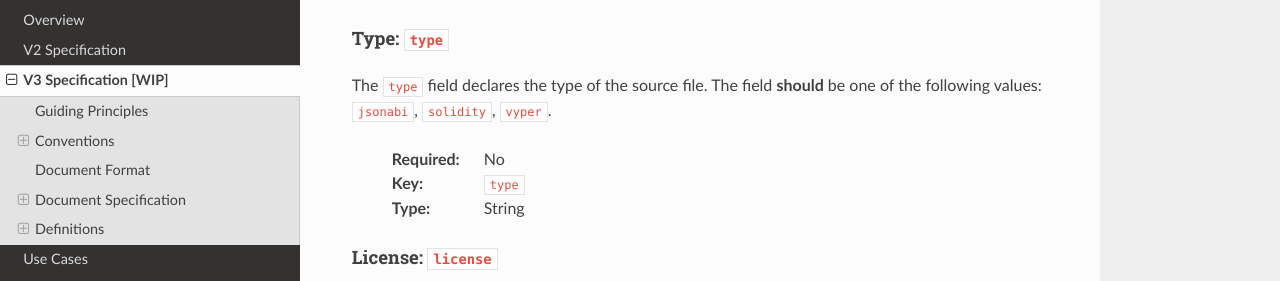
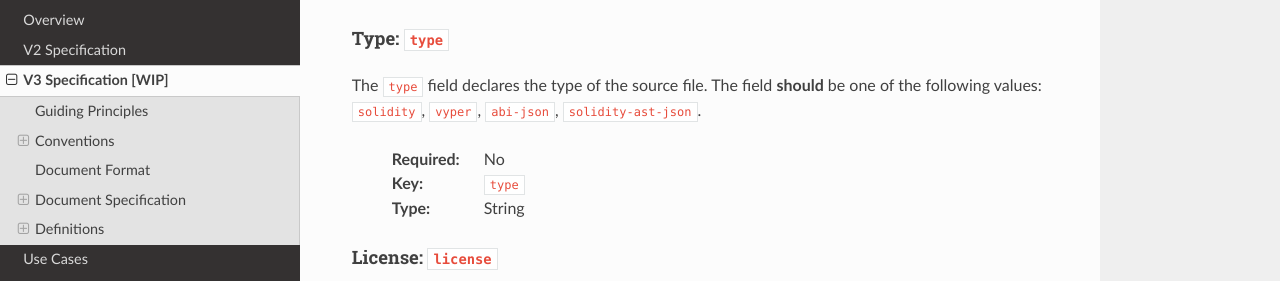
Before and after one commit to ethpm/ethpm-spec, a Sphinx documentation site: the page built from docs/source/v3-package-spec.rst, in a window 1280 px wide and 900 px high, scrolled down 10686 px. Shown: the part 157-438 px from the top of the window. Built offline with Sphinx 7.4.7 and the Read the Docs theme 2.0.0, drawn with Linux system fonts in a browser that asks for light colours; the version number is read from the project's files by our own code.

Commit message:
Update list of suggested source types

```diff
--- a/docs/source/v3-package-spec.rst
+++ b/docs/source/v3-package-spec.rst
@@ -575,7 +575,7 @@ Type: ``type``
 ^^^^^^^^^^^^^^
 
 The ``type`` field declares the type of the source file. The field **should** be one
-of the following values: ``jsonabi``, ``solidity``, ``vyper``.
+of the following values: ``solidity``, ``vyper``, ``abi-json``, ``solidity-ast-json``.
 
   :Required: No
   :Key: ``type``
```
